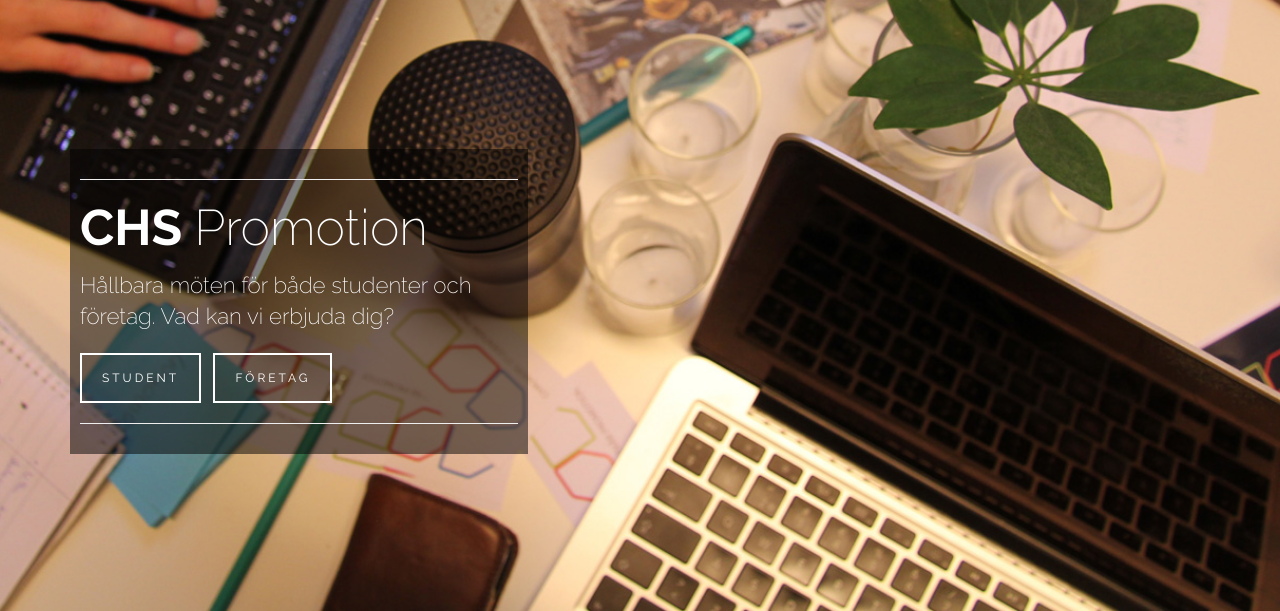
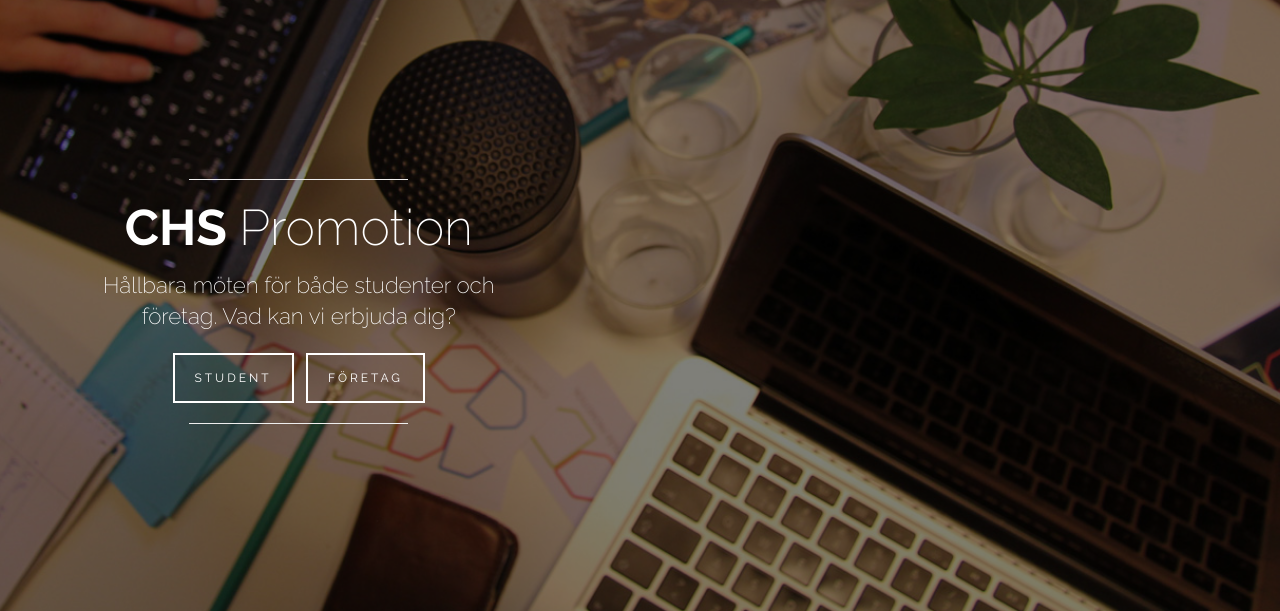
Before and after one commit to Nightingale1997/chspromotionny, a PHP site: page / in a window 1280 px wide. Shown: the part 151-762 px from the top of the page. Run offline with PHP 8.4, Linux system fonts and the light colour scheme.

Commit message:
Added movie

```diff
--- a/theme-chspromotion/assets/css/style.css
+++ b/theme-chspromotion/assets/css/style.css
@@ -101,6 +101,10 @@ pre {
     margin-bottom: 20px;
 }
 
+hr {
+    width: 50%;
+}
+
 .hr-black {
     border-top: 1px solid black;
 }
@@ -117,6 +121,19 @@ pre {
 
 img {
     max-width: 100%;
+}
+
+.videobackground {
+    position: absolute;
+    z-index: 0;
+}
+
+.darkoverlay {
+    position: absolute;
+    background: rgba(0, 0, 0, 0.5) no-repeat 0 0;
+    width: 100%;
+    height: 100%;
+    z-index: 1;
 }
 
 
@@ -695,7 +712,7 @@ fieldset[disabled] .form-control:focus {
 #hero .herotext {
     padding: 10px 10px;
     margin: 160px 0;
-    background: rgba(0, 0, 0, 0.5) no-repeat 0 0;
+    text-align: center;
 }
 
 #hero h1 {
--- a/theme-chspromotion/index.html
+++ b/theme-chspromotion/index.html
@@ -32,6 +32,10 @@
 <body>
     <!-- Begin Hero Bg -->
     <div id="parallax">
+        <div class="darkoverlay">
+        </div>
+        <video src="assets/img/promotion-film-1-kortare.webm" autoplay muted loop class="videobackground"> </video>
+
     </div>
     <!-- End Hero Bg
 	================================================== -->
```
Also changed, not shown: 1 other file.
